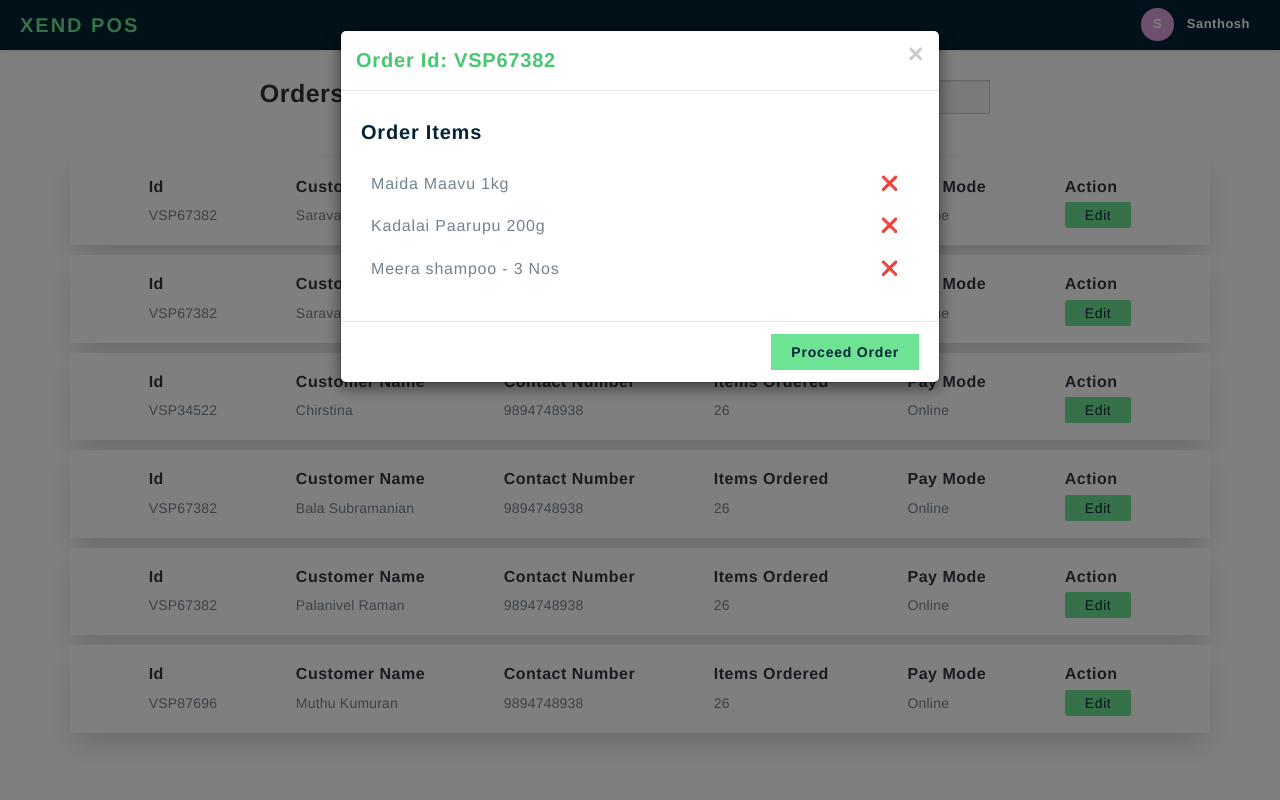
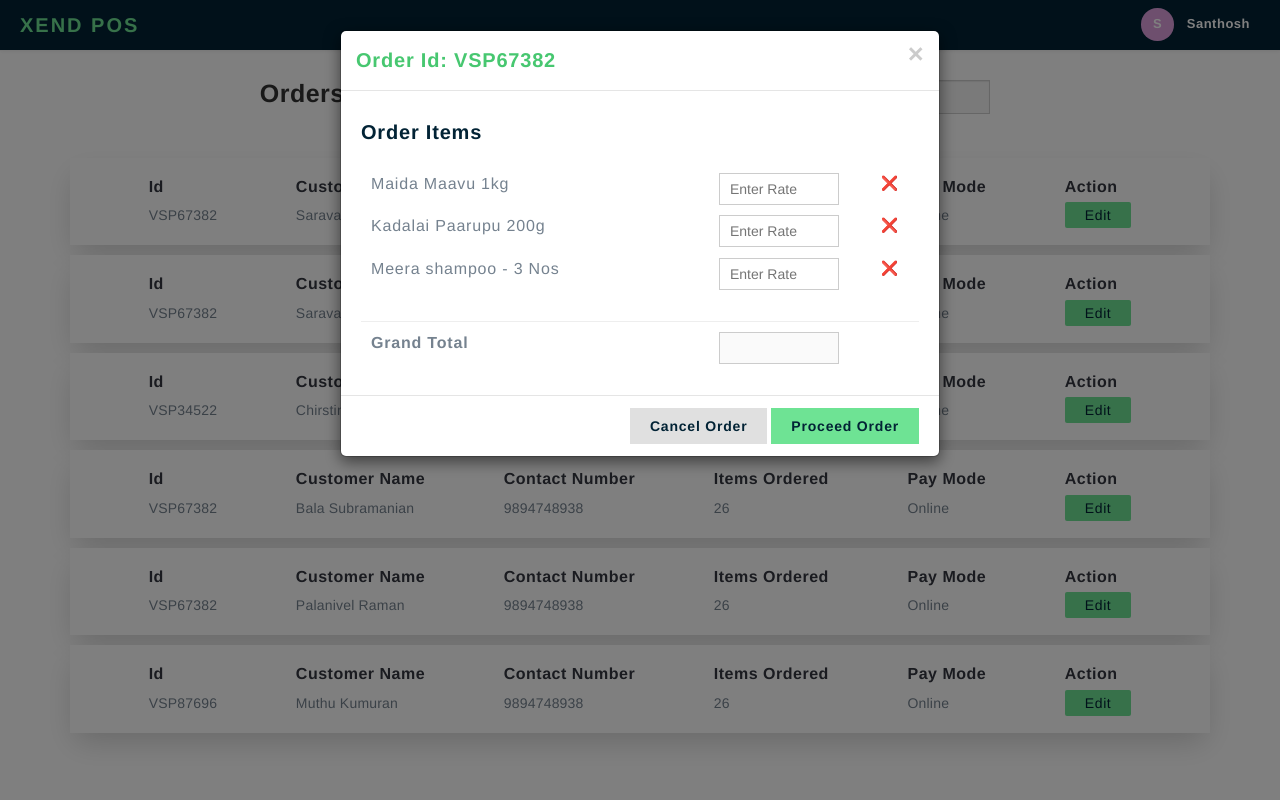
Before and after one commit to startersup/xend, a PHP site: page /app/pos/admin/orders/index.html in a window 1280 px wide, after a click on "Edit". Run offline with PHP 8.4, Linux system fonts and the light colour scheme.

Commit message:
fixes on the issue
fixes on the issue

```diff
--- a/app/assets/css/dash.scss
+++ b/app/assets/css/dash.scss
@@ -472,6 +472,16 @@ h3
     letter-spacing: 0.8px;
       }
 
+      .xd-grand-total
+      {
+          margin-top:30px;
+          border-top:1px solid #eeeeee;
+          font-weight:600;
+          letter-spacing: 0.5px;
+
+
+      }
+
       .xd-order-items
       {
           list-style-type: none;
@@ -485,6 +495,22 @@ h3
            color:#75828f;
            font-size:16px;
            letter-spacing: 0.8px !important;
+
+           .xd-rate-box
+           {
+            max-width:120px;
+            padding:5px 10px;
+            border:1px solid #cccccc;
+            position: absolute;
+            right:80px;
+            font-size:14px;
+
+            &:focus-visible
+            {
+                outline: none;
+
+            }
+           }
             a
             {
                 position: absolute;
@@ -509,6 +535,16 @@ h3
       font-weight:700;
       letter-spacing: 0.8px;
       text-decoration: none;
+      }
+      .xd-cancel
+      {
+        cursor: pointer;
+        padding:10px 20px;
+        background-color: #e0e0e0;
+        color:$secondary-base-color;
+        font-weight:700;
+        letter-spacing: 0.8px;
+        text-decoration: none;
       }
   }
 
--- a/app/pos/admin/orders/index.html
+++ b/app/pos/admin/orders/index.html
@@ -243,12 +243,18 @@
         <div class="modal-body xd-popup-body">
           <h3>Order Items</h3>
           <ul class="xd-order-items">
-            <li class="products">Maida Maavu 1kg <a> ❌ </a></li>
-            <li class="products">Kadalai Paarupu 200g <a> ❌ </a></li>
-            <li class="products">Meera shampoo - 3 Nos <a> ❌ </a></li>
+            <li class="products">Maida Maavu 1kg <input class="xd-rate-box" placeholder="Enter Rate"><a> ❌ </a></li>
+            <li class="products">Kadalai Paarupu 200g <input class="xd-rate-box" placeholder="Enter Rate"><a> ❌ </a></li>
+            <li class="products">Meera shampoo - 3 Nos <input class="xd-rate-box" placeholder="Enter Rate"><a> ❌ </a></li>
           </ul>
+          <div class="xd-grand-total">
+            <ul class="xd-order-items">
+              <li class="products">Grand Total<input class="xd-rate-box" disabled value="" placeholder=""></li>
+              </ul>
+          </div>
         </div>
         <div class="modal-footer pD20">
+          <a class="xd-cancel">Cancel Order</a>
           <a class="xd-proceed">Proceed Order</a>
         </div>
       </div>
```
Also changed, not shown: app/assets/css/dash.min.css.
